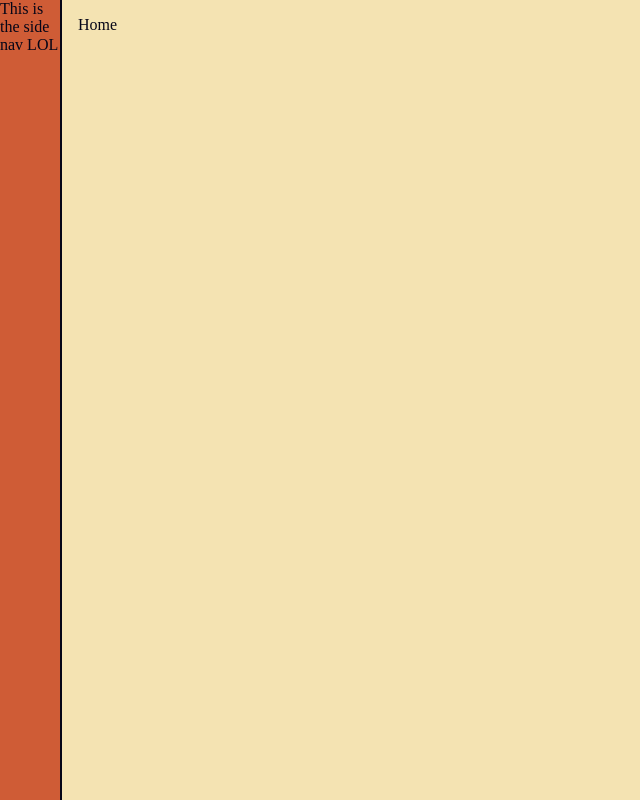
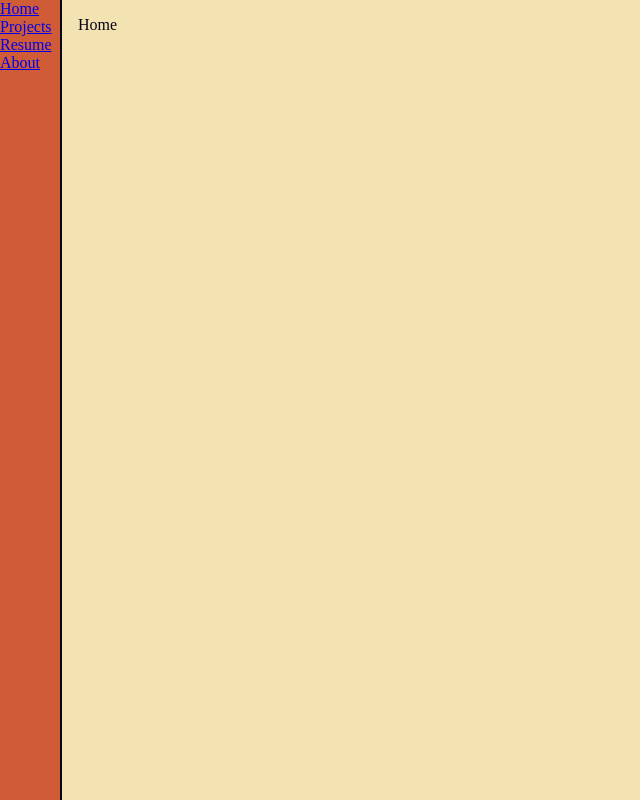
Before and after one commit to bitterhippo/portfolioOne, a React (Vite) app: page / in a window 1280 px wide. Shown: the whole page, without its empty margins (0-640 px from the left). Built offline with nearby package versions, Linux system fonts and the light colour scheme.

Commit message:
adds default data for SideBar and creates sidebar container

```diff
--- a/src/components/SideBar/SideBar.tsx
+++ b/src/components/SideBar/SideBar.tsx
@@ -1,10 +1,16 @@
 import type { SideBarProps } from "./types";
 import { SidebarContainer } from "./styles";
+import { data } from "./constants";
+import { Link } from "react-router-dom";
 
 export const SideBar = ({ isMobile, isOpen }: SideBarProps) => {
   return (
     <SidebarContainer isMobile={isMobile} isOpen={isOpen}>
-      This is the side nav LOL
+      {Object.values(data).map(({ label, url }) => (
+        <Link key={url} to={url}>
+          {label}
+        </Link>
+      ))}
     </SidebarContainer>
   );
 };
--- /dev/null
+++ b/src/components/SideBar/constants.ts
@@ -0,0 +1,6 @@
+export const data = {
+  home: { label: "Home", url: "/home" },
+  projects: { label: "Projects", url: "/projects" },
+  resume: { label: "Resume", url: "/resume" },
+  about: { label: "About", url: "/about" },
+};
--- a/src/pages/Home/styles.tsx
+++ b/src/pages/Home/styles.tsx
@@ -4,4 +4,6 @@ import styled from "styled-components";
 export const HomeWrapper = styled.div`
   background: ${theme.colors.light};
   color: ${theme.colors.background};
+  height: 100%;
+  width: 100%;
 `;
```
Also changed, not shown: src/components/Theme.tsx (line endings or trailing spaces).
